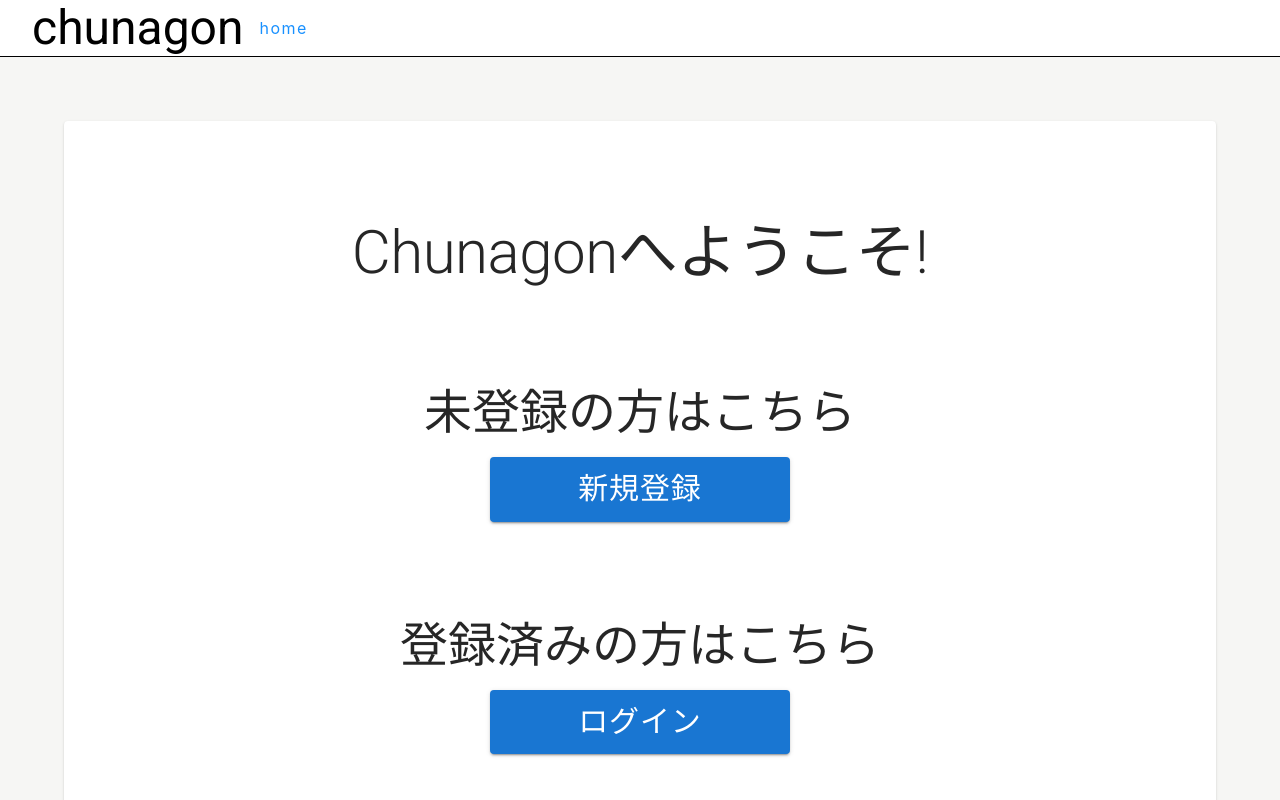
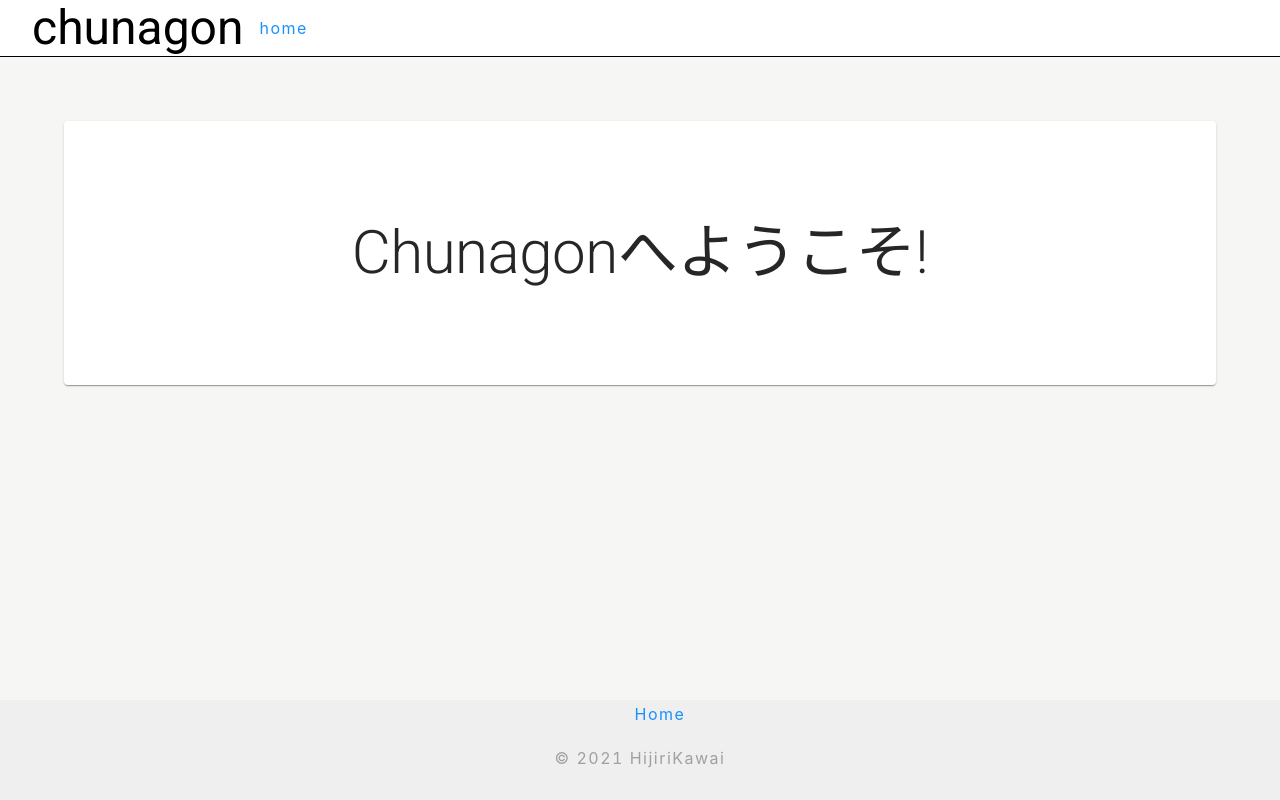
Before and after one commit to HijiriKawai/chunagon, a React (Create React App) app: page / in a window 1280 px wide. Shown: the top 800 px of the page. Built offline with nearby package versions, Linux system fonts and the light colour scheme.

Commit message:
topページを更新

```diff
--- a/src/components/pages/Top/index.tsx
+++ b/src/components/pages/Top/index.tsx
@@ -1,11 +1,5 @@
-import { Button, Container, Paper, Stack, Typography } from '@mui/material';
-import { SxProps, Theme } from '@mui/system';
+import { Container, Paper, Stack, Typography } from '@mui/material';
 import { VFC } from 'react';
-
-const buttonStyle: SxProps<Theme> = {
-  width: 300,
-  fontSize: 30,
-};
 
 export const Top: VFC = () => {
   return (
@@ -28,18 +22,6 @@ export const Top: VFC = () => {
           mb={12}
         >
           <Typography variant="h2">Chunagonへようこそ!</Typography>
-          <Stack alignItems="center" spacing={2}>
-            <Typography variant="h3">未登録の方はこちら</Typography>
-            <Button href="/signup" variant="contained" sx={buttonStyle}>
-              新規登録
-            </Button>
-          </Stack>
-          <Stack alignItems="center" spacing={2}>
-            <Typography variant="h3">登録済みの方はこちら</Typography>
-            <Button href="/login" variant="contained" sx={buttonStyle}>
-              ログイン
-            </Button>
-          </Stack>
         </Stack>
       </Paper>
     </Container>
```
